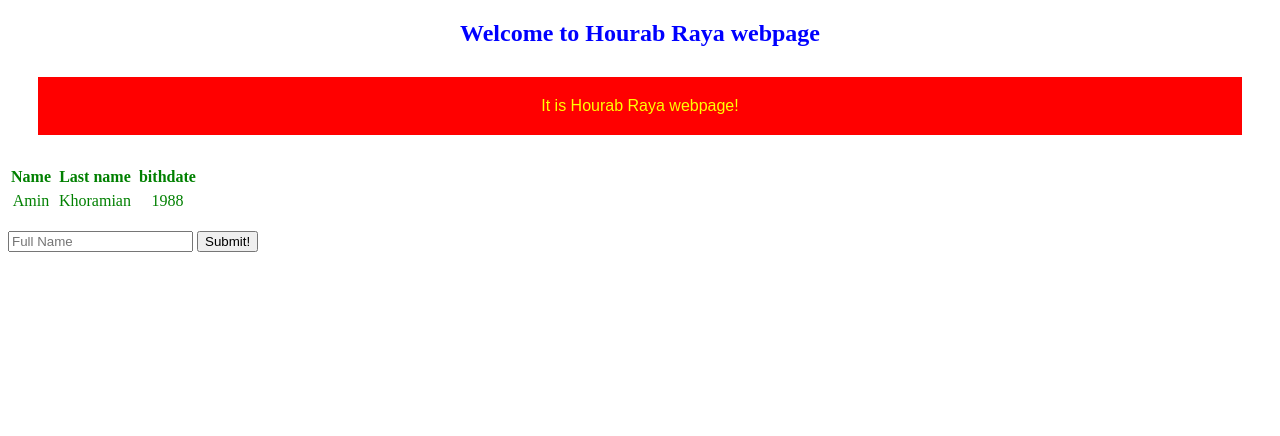
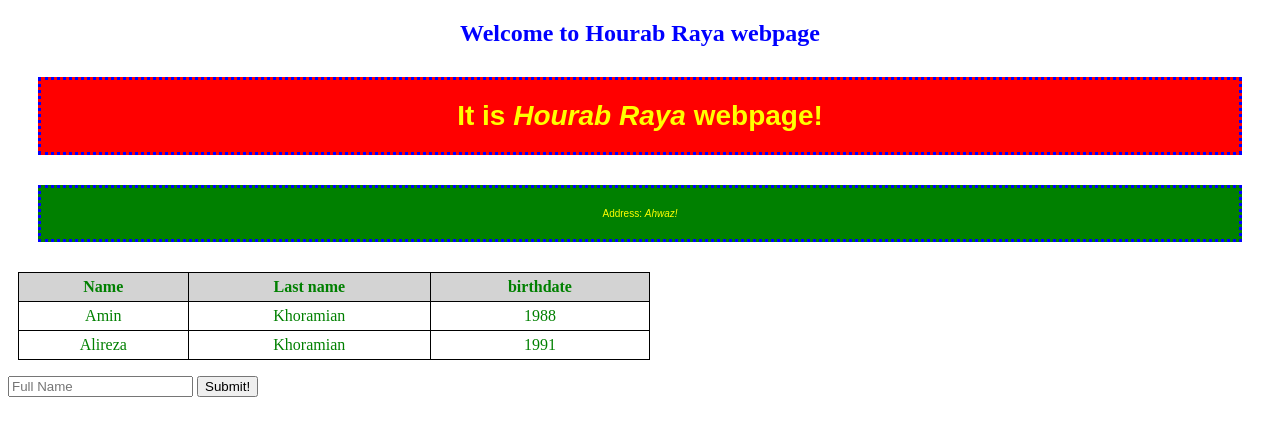
Before and after one commit to aminkhoramian/AminCs, a plain HTML site: page Amin CS50/p/dd.html in a window 1280 px wide. Drawn offline with Linux system fonts and the light colour scheme.

Commit message:
Webpage ic ready

```diff
--- a/Amin CS50/p/dd.html
+++ b/Amin CS50/p/dd.html
@@ -7,21 +7,30 @@
 
 	<body>
 	<h2> Welcome to Hourab Raya webpage </h2>
-	<div>
-	  It is Hourab Raya webpage!
+	<div id="first">
+	  It is <span class="w"> Hourab Raya </span> webpage!
+	 </div>
+	 <p> </p>
+	 <div id="second">
+	  Address: <span class="w">Ahwaz!</span>
 	 </div>
 	  <p> </p>
 	  <table>
 		  <tr>
-			<th>Name<td>
-			<th>Last name<td>
-			<th>bithdate<td>
+			<th>Name</th>
+			<th>Last name</th>
+			<th>birthdate</th>
+		  </tr>
 		  <tr>
-	  <tr>
-		<td>Amin<td>
-		<td>Khoramian<td>
-		<td>1988<td>
-	  <tr>
+			<td>Amin</td>
+			<td>Khoramian</td>
+			<td>1988</td>
+		  </tr>
+		  <tr>
+			<td>Alireza</td>
+			<td>Khoramian</td>
+			<td>1991</td>
+		  </tr>
 	  </table>
 	  <p> </p>
 	  <form>
--- a/Amin CS50/p/style.css
+++ b/Amin CS50/p/style.css
@@ -3,10 +3,14 @@ h2 {
 	text-align:center;
 	}
 table {
-		color:green;
+	color:green;
 	text-align:center;
+	border:solid 1px green;
+	border-collapse: collapse;
+	margin: 10px;
+	width: 50%;
 	}
-div {
+/* div {
 	background-color:red;
 	color:yellow;
 	width:500px
@@ -15,6 +19,44 @@ div {
 	padding: 20px;
 	text-align:center;
 	font-family: Arial, sans-serif;
-	font-size: 28px
+	border: 3px dotted blue;
+	font-size: 28px;
+	font-weight: bold;
+} */
+#first {
+	background-color:red;
+	color:yellow;
+	width:500px
+	height: 400px;
+	margin: 30px;
+	padding: 20px;
+	text-align:center;
+	font-family: Arial, sans-serif;
+	border: 3px dotted blue;
+	font-size: 28px;
 	font-weight: bold;
 }
+#second {
+	background-color:green;
+	color:yellow;
+	width:500px
+	height: 400px;
+	margin: 30px;
+	padding: 20px;
+	text-align:center;
+	font-family: Arial, sans-serif;
+	border: 3px dotted blue;
+	font-size: 10px;
+	/* font-weight: bold; */
+}
+.w {
+	font-style: italic;
+}
+th {
+	background-color: lightgray;
+}
+th,td {
+	border: 1px solid black;
+	padding: 5px;
+
+}
```
